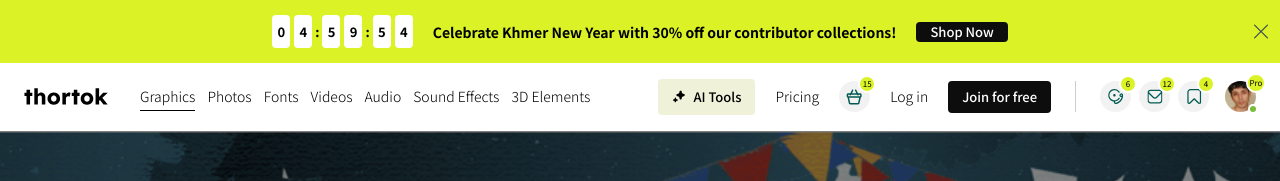
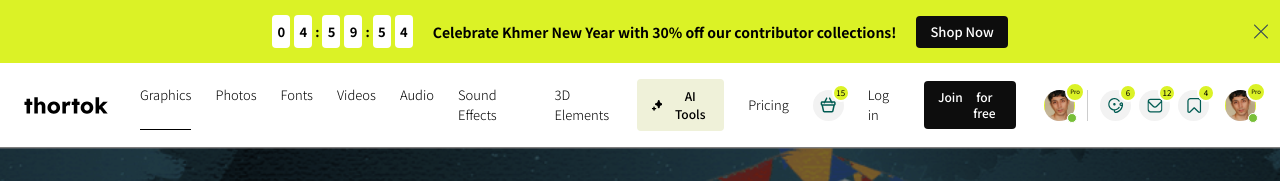
Before and after one commit to kashifal/thortok, a Nuxt app: page / in a window 1280 px wide. Shown: the top 181 px of the page. Built offline with nearby package versions, Linux system fonts and the light colour scheme.

Commit message:
response change

```diff
--- a/components/Navbar.vue
+++ b/components/Navbar.vue
@@ -28,7 +28,7 @@
       <h1 class="font-[700] text-[8px] truncate sm:text-[10px] md:text-[12px] lg:text-sm">
         Celebrate Khmer New Year with 30% off our contributor collections!
       </h1>
-      <button class="bg-[#0D0D0D] whitespace-nowrap py-[6px] md:py-[7px] lg:py-[2px] lg:px-[14px] md:px-3 px-[10px] rounded-[4px] lg:text-[13px] text-xs font-medium text-white">
+      <button class="bg-[#0D0D0D] whitespace-nowrap py-[6px] md:py-[7px] lg:py-2 lg:px-[14px] md:px-3 px-[10px] rounded-[4px] lg:text-[13px] text-xs font-medium text-white">
         Shop Now
       </button>
       <div class="sm:absolute shrink-0 right-3 cursor-pointer">
@@ -39,7 +39,7 @@
       <nav
         class="bg-white py-4 px-4 sm:px-6 flex items-center justify-between gap-4"
       >
-        <div class="flex lg:items-center gap-2 xl:gap-8">
+        <div class="flex lg:items-center gap-5 xl:gap-8">
           <div @click="toggleDrawer" class="lg:hidden block cursor-pointer">
             <HamBurger />
           </div>
@@ -49,7 +49,7 @@
 
           </a>
            <div
-                class="flex -translate-x-full lg:translate-x-0 lg:p-0 p-6 md:p-10 lg:font-[350] font-medium text-[2vw] lg:text-sm lg:text-black text-white lg:flex-row flex-col lg:relative fixed lg:h-auto h-screen lg:bg-transparent bg-black left-0 top-0 lg:w-auto w-[40%] gap-2 lg:gap-3 xl:gap-3">
+                class="flex -translate-x-full lg:translate-x-0 lg:p-0 p-6 md:p-10 lg:font-[350] font-medium text-[2vw] text-sm xl:text-[13px] lg:text-black text-white lg:flex-row flex-col lg:relative fixed lg:h-auto h-screen lg:bg-transparent bg-black left-0 top-0 lg:w-auto w-[40%] gap-2 lg:gap-[14px] xl:gap-6">
                 <div class="absolute lg:hidden block right-2 top-2 cursor-pointer">
                     <svg xmlns="http://www.w3.org/2000/svg" width="1em" height="1em" viewBox="0 0 16 16">
                         <path fill="currentColor"
@@ -112,17 +112,17 @@
     </div>
   </transition>
         </div>
-        <div class="flex items-center gap-6">
-          <div class="flex items-center gap-2 md:gap-5">
+        <div class="flex items-center gap-3">
+          <div class="flex items-center gap-2 md:gap-[14px] xl:gap-6">
             <button
-              class="bg-[#EFF1D9] lg:flex hidden text-[13px] font-medium py-2 px-[14px] rounded-[4px] items-center gap-2"
+              class="bg-[#EFF1D9] md:flex hidden text-[13px] xl:text-[12px] font-medium py-2 px-[14px] rounded-[4px] items-center gap-2"
             >
               <AiTool />
               AI Tools
             </button>
             <a
               href="#"
-              class="py-1 sm:flex hidden border-b border-transparent hover:border-black text-sm font-[350] text-black"
+              class="py-1 sm:flex hidden border-b border-transparent hover:border-black text-sm xl:text-[13px] font-[350] text-black"
               >Pricing</a
             >
             <div class="relative">
@@ -139,34 +139,35 @@
             </div>
             <a
               href="#"
-              class="py-1 sm:flex hidden border-b border-transparent hover:border-black text-sm font-[350] text-black"
+              class="py-1 sm:flex hidden border-b border-transparent hover:border-black text-sm xl:text-[13px] font-[350] text-black"
               >Log in</a
             >
             <button
-              class="bg-[#0D0D0D] sm:flex hidden py-[6px] md:py-[7px] lg:py-2 lg:px-[14px] md:px-3 px-[10px] rounded-[4px] lg:text-[13px] text-xs font-medium text-white"
+              class="bg-[#0D0D0D] sm:flex hidden py-[6px] md:py-[7px] lg:py-2 lg:px-[14px] md:px-3 px-[10px] rounded-[4px] text-[13px] xl:text-[12px] text-xs font-medium text-white"
             >
-              Join for free
+              Join <span class="xl:flex ml-1 hidden">for free</span>
             </button>
-            <div class="relative sm:hidden flex ml-2">
+            <div class="relative ml-1">
               <button
                 class="bg-[#F2F2F2] flex items-center overflow-hidden justify-center size-[31px] rounded-full"
               >
-              <!-- <NuxtImg class="object-cover" src="/image.png" /> -->
-              <img class="object-cover" src="../public/img/image.png" alt=""   />
-
+              <div class="border border-[#DBF226] overflow-hidden">
+                <img src="../public/img/image.png" alt="" class="object-cover " />
+              </div>
+                <!-- <NuxtImg class="object-cover" src="/image.png" /> -->
               </button>
               <div
-                class="bg-[#DBF226] cursor-context-menu absolute -top-2 -right-2.5 text-[8px] font-[400] size-[20px] rounded-full flex items-center justify-center border-2 border-white"
+                class="bg-[#DBF226] cursor-context-menu absolute -top-2 -right-2.5 text-[6px] font-[400] size-[20px] rounded-full flex items-center justify-center border-2 border-white"
               >
                 Pro
               </div>
               <div
-                class="bg-[#78BF39] absolute -bottom-[2px] -right-[2px] text-[8px] font-[400] size-[10px] rounded-full flex items-center justify-center border-2 border-white"
+                class="bg-[#78BF39] absolute -bottom-[2px] -right-[2px] text-[8px] font-[400] size-[10px] rounded-full flex items-center justify-center border border-white"
               ></div>
             </div>
           </div>
           <div
-            class="border-l xl:flex hidden pl-6 border-[#9B9B9B80] items-center gap-2"
+            class="border-l xl:flex hidden pl-3 border-[#9B9B9B80] items-center gap-2"
           >
             <div class="relative">
               <button
@@ -209,16 +210,18 @@
               <button
                 class="bg-[#F2F2F2] flex items-center overflow-hidden justify-center size-[31px] rounded-full"
               >
-                <img src="../public/img/image.png" alt="" class="object-cover" />
+              <div class="border border-[#DBF226] overflow-hidden">
+                <img src="../public/img/image.png" alt="" class="object-cover " />
+              </div>
                 <!-- <NuxtImg class="object-cover" src="/image.png" /> -->
               </button>
               <div
-                class="bg-[#DBF226] cursor-context-menu absolute -top-2 -right-2.5 text-[8px] font-[400] size-[20px] rounded-full flex items-center justify-center border-2 border-white"
+                class="bg-[#DBF226] cursor-context-menu absolute -top-2 -right-2.5 text-[6px] font-[400] size-[20px] rounded-full flex items-center justify-center border-2 border-white"
               >
                 Pro
               </div>
               <div
-                class="bg-[#78BF39] absolute -bottom-[2px] -right-[2px] text-[8px] font-[400] size-[10px] rounded-full flex items-center justify-center border-2 border-white"
+                class="bg-[#78BF39] absolute -bottom-[2px] -right-[2px] text-[8px] font-[400] size-[10px] rounded-full flex items-center justify-center border border-white"
               ></div>
             </div>
           </div>
```
